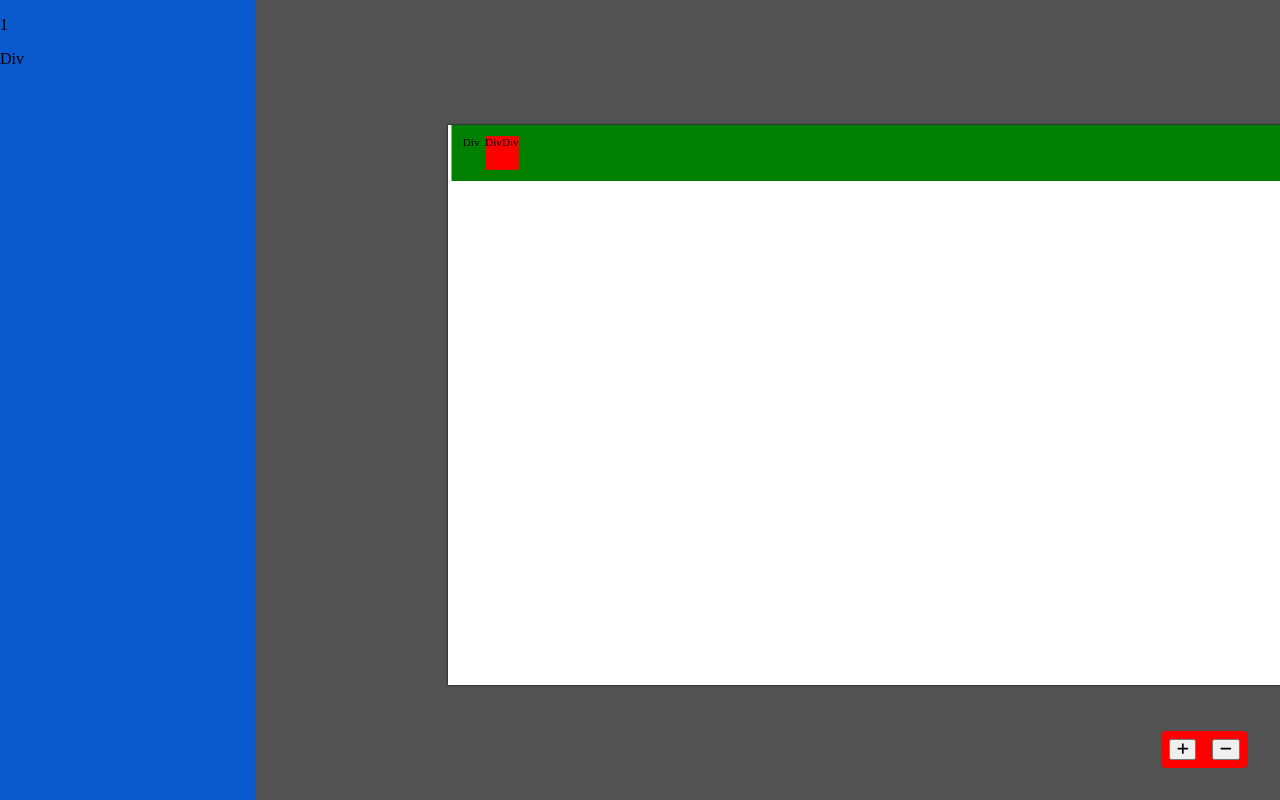
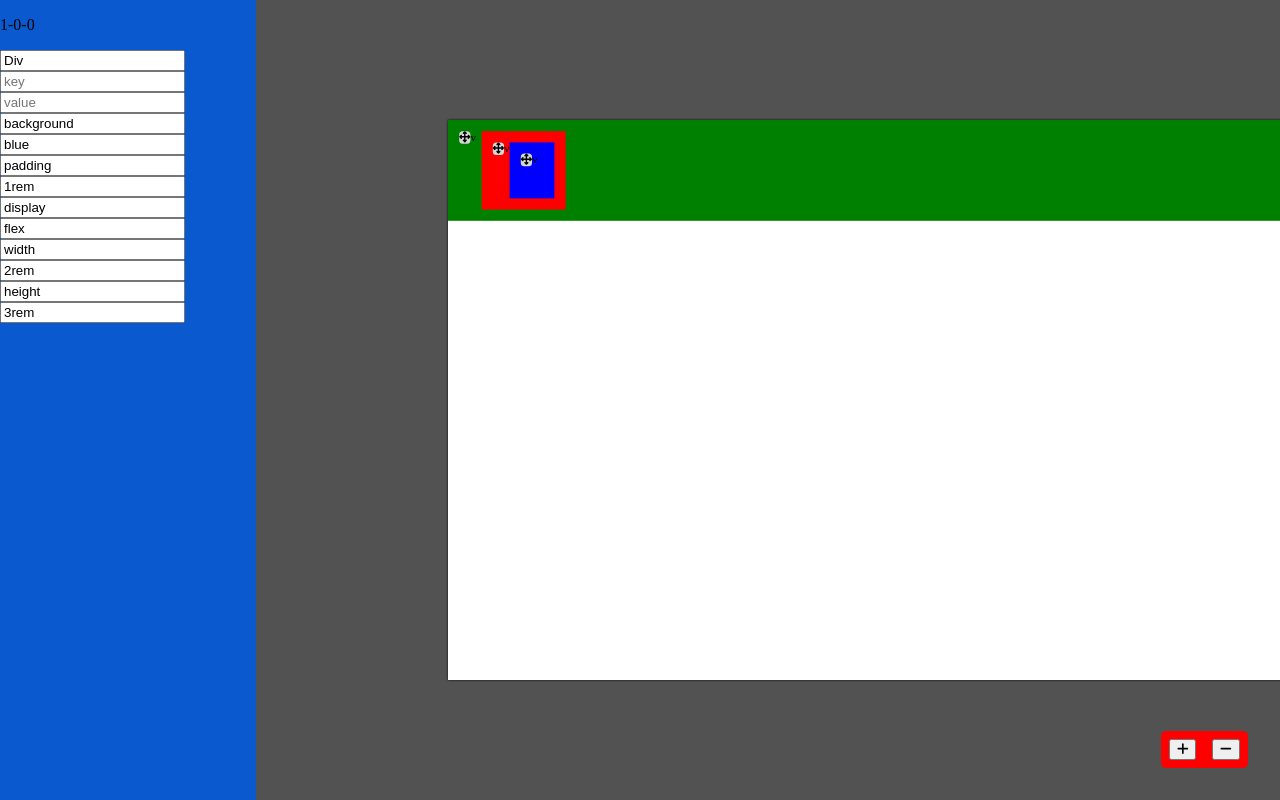
Before and after one commit to Animator55/HTMLEditor, a React (Vite) app: page / in a window 1280 px wide. Both pictures are taken after a click on the element "Div". Built offline with nearby package versions, Linux system fonts and the light colour scheme.

Commit message:
added style bases

```diff
--- a/src/App.tsx
+++ b/src/App.tsx
@@ -13,7 +13,7 @@ const defaultHTML: htmlComponent = {
   comp_id: "Body",
   textContent: null,
   classes: "",
-  style: { margin: "5px" },
+  style: { },
   components: [
     {
       comp_id: "1", classes: "",
@@ -23,13 +23,13 @@ const defaultHTML: htmlComponent = {
           comp_id: "1-0-0", classes: "",
           components: [],
           textContent: "Div",
-          style: { background: "red", display: "flex", width: "2rem", height: "3rem" },
+          style: { background: "blue", padding: "1rem", display: "flex", width: "2rem", height: "3rem" },
         }],
         textContent: "Div",
-        style: { background: "red", display: "flex", width: "2rem", height: "3rem" },
+        style: { background: "red", padding: "1rem", display: "flex" },
       }],
       textContent: "Div",
-      style: { background: "green", padding: "1rem", display: "flex", gap: ".5rem", height: "3rem" },
+      style: { background: "green", padding: "1rem", display: "flex", gap: ".5rem" },
     }
   ]
 }
@@ -42,15 +42,18 @@ export default function App({ }: Props) {
   const searchInHTML =(selected: string|undefined)=>{
     if(!selected) return
     let splited = selected.split("-")
-    let obj = html
-    let first = true
+    let obj = html.components[parseInt(splited[0])-1]
+    splited.shift()
     while (splited.length !== 0) {
-      let val = first ? parseInt(splited[0])-1 : parseInt(splited[0])
+      let val = parseInt(splited[0])
       obj = obj.components[val]
       splited.shift()
     }
     return obj
   }
+  React.useEffect(()=>{
+    if(!selected) return
+  }, [selected])
 
   return <main>
     <SideBar selected={searchInHTML(selected)}/>
--- a/src/assets/App.css
+++ b/src/assets/App.css
@@ -43,3 +43,13 @@ main {
   width: 100dvw;
   height: 100dvh;
 }
+
+.body div {
+  position: relative;
+}
+
+.move {
+  position: absolute;
+  background-color: rgb(214, 214, 214);
+  border-radius: 5px;
+}
--- a/src/components/Component.tsx
+++ b/src/components/Component.tsx
@@ -1,4 +1,7 @@
+import { FontAwesomeIcon } from '@fortawesome/react-fontawesome'
+import { drag } from '../logic/resizeDrag'
 import { htmlComponent } from '../vite-env'
+import { faArrows } from '@fortawesome/free-solid-svg-icons'
 
 type Props = {
     props: htmlComponent
@@ -22,10 +25,16 @@ export default function Component({props,setSelected}: Props) {
             accessKey={completeAccessKey}
             className={module.classes}
             style={module.style}
-            onClick={()=>{
-                setSelected(completeAccessKey)
+            onClick={(e)=>{
+                let target = e.target as HTMLElement
+                if(target)setSelected(target.accessKey)
             }}
         >
+            <span className='move'
+                onMouseDown={drag}><FontAwesomeIcon icon={faArrows}/></span>
+            {/* <span className='resize'
+                onMouseDown={drag}
+            ></span> */}
             {module.textContent}
             <Component setSelected={setSelected} props={{...module, parentIndex: completeAccessKey}}/>
         </div>
--- a/src/components/SideBar.tsx
+++ b/src/components/SideBar.tsx
@@ -5,16 +5,30 @@ type Props = {
   selected: htmlComponent | undefined
 }
 
-export default function SideBar({selected}: Props) {
-    const ComponentEditor = ()=>{
-        if(!selected) return
+export default function SideBar({ selected }: Props) {
+  const ComponentEditor = () => {
+    if (!selected) return
     return <section>
       <p>{selected.comp_id}</p>
       <p>{selected.classes}</p>
-            <div>{selected.textContent}</div>
+      <input placeholder='text' defaultValue={selected.textContent ? selected.textContent : ""}/>
+      <div>
+        <div>
+          <input placeholder="key" />
+          <input placeholder="value" />
+        </div>
+        {Object.keys(selected.style).map(el => {
+          return <div
+            key={Math.random()}
+          >
+            <input placeholder="key" defaultValue={el} />
+            <input placeholder="value" defaultValue={selected.style[el]} />
+          </div>
+        })}
+      </div>
     </section>
   }
   return <aside className='side-bar'>
-    <ComponentEditor/>
+    <ComponentEditor />
   </aside>
 }
--- /dev/null
+++ b/src/logic/resizeDrag.ts
@@ -0,0 +1,14 @@
+import React from "react";
+
+export const drag = (e: React.MouseEvent)=>{
+    const move = (e2: MouseEvent)=>{
+        console.log(e2)
+    }
+    const drop = (e2: MouseEvent)=>{
+        document.removeEventListener("mousemove", move)
+        document.removeEventListener("mouseup", drop)
+    }
+
+    document.addEventListener("mousemove", move)
+    document.addEventListener("mouseup", drop)
+}
```
Lines whose indentation alone changed are shown as unchanged.
